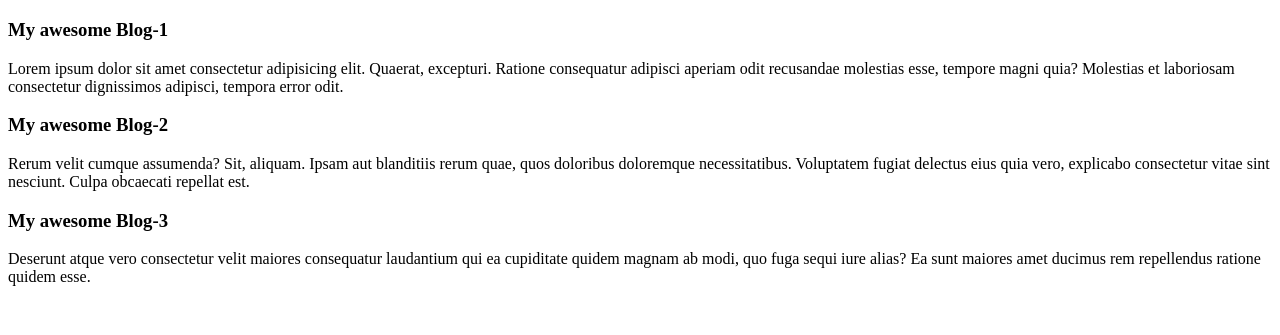
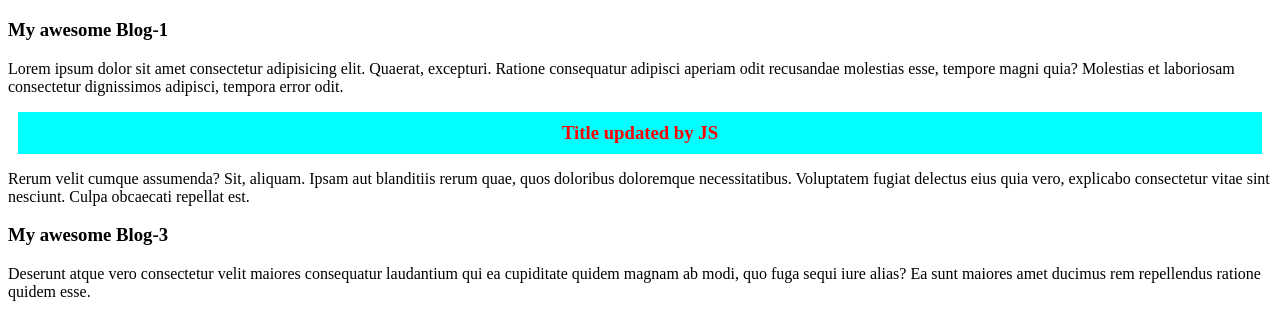
Before and after one commit to RabeyaEty01/js-dom, a plain HTML site: page dom.html in a window 1280 px wide. Shown: the part 61-396 px from the top of the page. Drawn offline with Linux system fonts and the light colour scheme.

Commit message:
get element by id && styles using js added

```diff
--- a/dom.html
+++ b/dom.html
@@ -6,6 +6,11 @@
     <meta http-equiv="X-UA-Compatible" content="IE=edge">
     <meta name="viewport" content="width=device-width, initial-scale=1.0">
     <title>Document</title>
+    <style>
+        /* #second-title{
+            background-color: burlywood;
+        } */
+    </style>
 </head>
 
 <body>
@@ -21,7 +26,7 @@
                     consectetur dignissimos adipisci, tempora error odit.</p>
             </article>
             <article>
-                <h3>My awesome Blog-2</h3>
+                <h3 id='second-title'>My awesome Blog-2</h3>
                 <p>Rerum velit cumque assumenda? Sit, aliquam. Ipsam aut blanditiis rerum quae, quos doloribus
                     doloremque necessitatibus. Voluptatem fugiat delectus eius quia vero, explicabo consectetur vitae
                     sint nesciunt. Culpa obcaecati repellat est.</p>
@@ -36,22 +41,30 @@
 
     </main>
     <script>
-        const student =[
-            {name: 'kismot ali', age: 16},
-            {name: 'rahim',age:20}
+        const student = [
+            { name: 'kismot ali', age: 16 },
+            { name: 'rahim', age: 20 }
         ];
 
 
         //console.log(document.body);
         //const blogTitles =['h3','h3']
-        const blogTitles= document.getElementsByTagName('h3');
-        for(const h3 of blogTitles){
-            console.log(h3.innerText);
+        const blogTitles = document.getElementsByTagName('h3');
+        for (const h3 of blogTitles) {
+            //console.log(h3.innerText);
         }
-        const blogDetails= document.getElementsByTagName('p');
-        for(const p of blogDetails){
-            console.log(p.innerText);
+        const blogDetails = document.getElementsByTagName('p');
+        for (const p of blogDetails) {
+            //console.log(p.innerText);
         }
+const secondTitle = document.getElementById('second-title');
+secondTitle.style.textAlign='center';
+secondTitle.style.color='red';
+secondTitle.style.backgroundColor='aqua';
+secondTitle.style.padding='10px';
+secondTitle.style.margin='10px';
+secondTitle.innerText='Title updated by JS';
+
     </script>
 </body>
 
```
